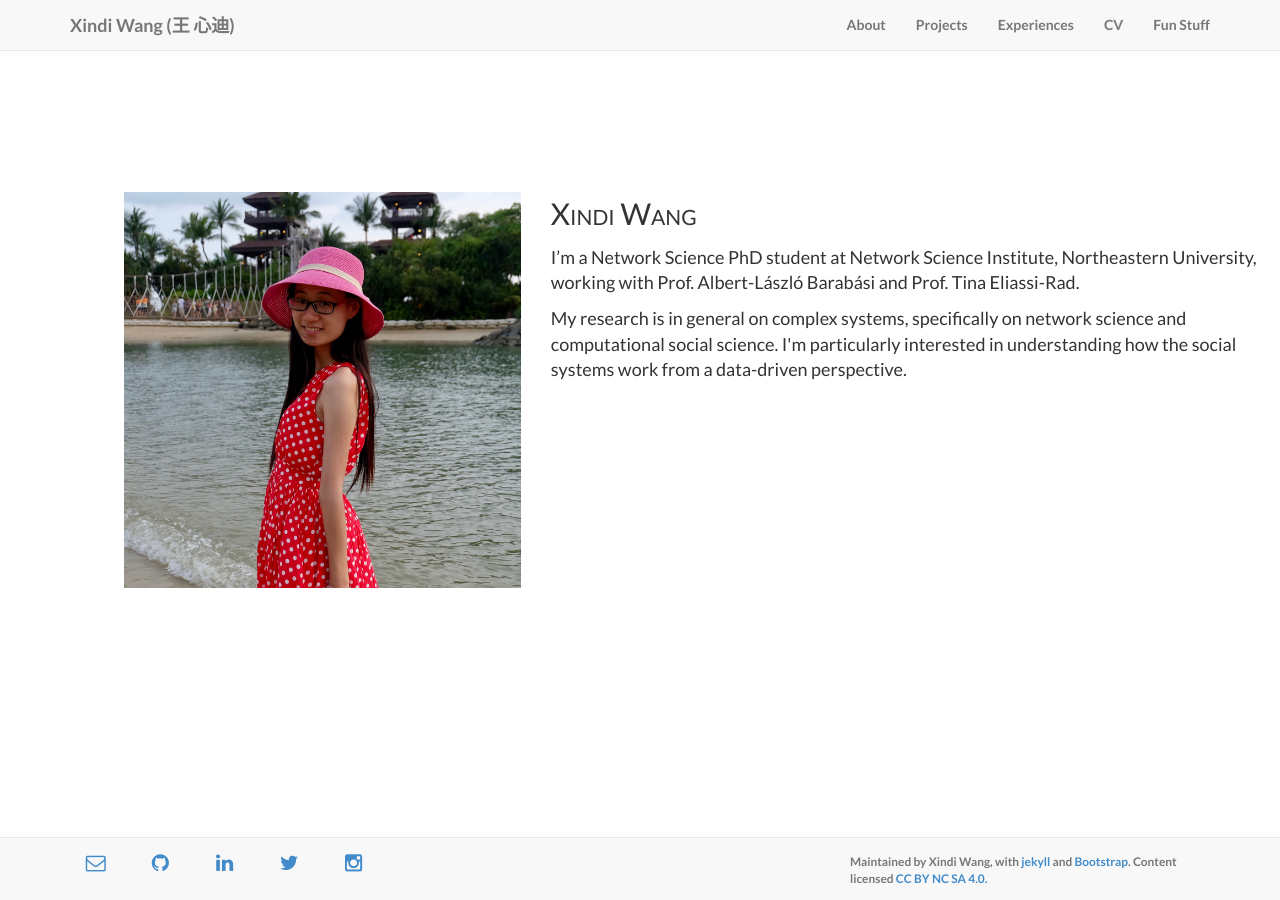
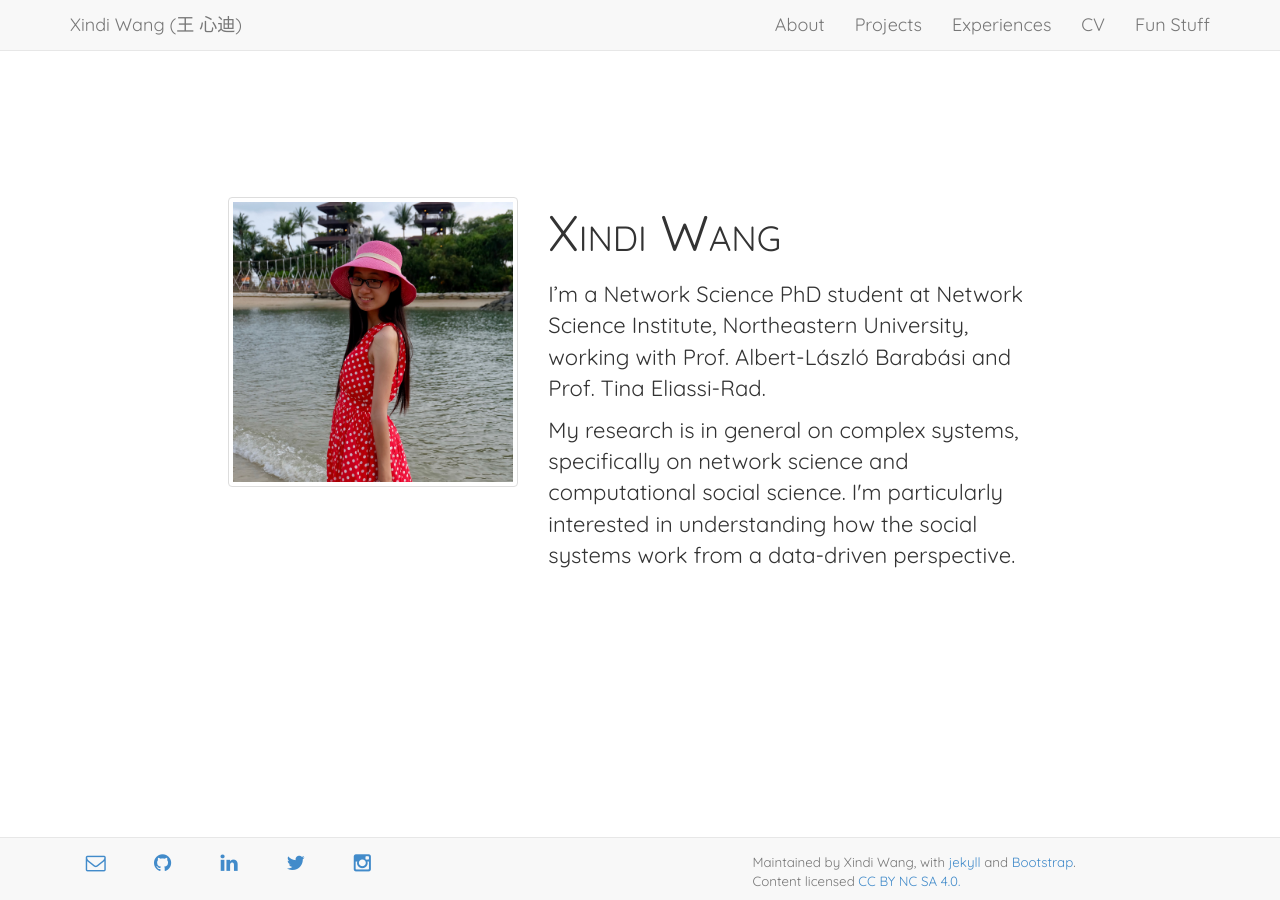
Before and after one commit to xindi-dumbledore/xindi-dumbledore.github.io, a Jekyll site: the page built from index.html, in a window 1280 px wide. Built offline with Jekyll 4.4.1, drawn with Linux system fonts in a browser that asks for light colours.

Commit message:
technical fixed

```diff
--- a/_includes/about.html
+++ b/_includes/about.html
@@ -3,18 +3,19 @@
 <div class="outer">
   <div class = "middle">
       <div class="row">
-        <div class="col-lg-12 col-lg-offset-1">
-          <div class = "col-sm-4">
-          <img class="img-responsive" src="../img/avatar.jpg" alt="My pic">
+        <div class="col-lg-12">
+          <div class = "col-sm-2"></div>
+          <div class = "col-sm-3">
+          <img class="center-block img-responsive img-thumbnail" src="../img/avatar.jpg" alt="My pic">
         </div>
-        <div class = "col-sm-7">
+        <div class = "col-sm-5">
           <p class = "indexsmall"> Xindi Wang </p>
           <p class = "indexnormal">
           I’m a Network Science PhD student at Network Science Institute, Northeastern University, working with Prof. Albert-László Barabási and Prof. Tina Eliassi-Rad.</p>
 
            <p class = "indexnormal">
              My research is in general on complex systems, specifically on network science and computational social science. I'm particularly interested in understanding how the social systems work from a data-driven perspective.</p>
-
+         <div class = "col-sm-2"></div>
         </div>
         </div>
 
--- a/_includes/footer.html
+++ b/_includes/footer.html
@@ -2,7 +2,7 @@
 <div class="navbar navbar-default navbar-fixed-bottom">
     <div class="container">
       <div class="row">
-            <div class="col-md-8">
+            <div class="col-md-7">
                 <ul class="list-inline">
                             <li>
                                 <a href="mailto:xindi.w1993@gmail.com" class ="navbar-btn btn"><i class="fa fa fa-envelope-o fa-fw" style="font-size:20px;"></i> </a>
@@ -14,8 +14,8 @@
                             {% endfor %}
                         </ul>
             </div>
-            <div class="col-md-4">
-                <p class="copyright text-muted small">Maintained by Xindi Wang, with <a href="https://jekyllrb.com">jekyll</a> and <a href="https://getbootstrap.com">Bootstrap</a>. Content licensed <a href="https://creativecommons.org/licenses/by-nc-sa/4.0/">CC BY NC SA 4.0.</a></p>
+            <div class="col-md-5">
+                <p class="copyright text-muted" style="font-size:10pt;">Maintained by Xindi Wang, with <a href="https://jekyllrb.com">jekyll</a> and <a href="https://getbootstrap.com">Bootstrap</a>. <br> Content licensed <a href="https://creativecommons.org/licenses/by-nc-sa/4.0/">CC BY NC SA 4.0.</a></p>
             </div>
         </div>
     </div>
--- a/css/landing-page.css
+++ b/css/landing-page.css
@@ -4,7 +4,11 @@
  * For details, see http://www.apache.org/licenses/LICENSE-2.0.
  */
 
-body,
+@import url('https://fonts.googleapis.com/css?family=Quicksand');
+
+body{
+  font-family: 'Quicksand', sans-serif !important;
+},
 html {
     width: 100%;
     height: 100%;
@@ -12,6 +16,17 @@ html {
 
 body,
 h1,
+h1.normal {
+   font-size: 18px;
+   font-weight: lighter;
+}
+
+h1.small {
+    font-variant: small-caps;
+    font-weight: lighter;
+    font-size:50px;
+}
+
 h2,
 h3,
 h4,
@@ -89,7 +104,7 @@ h6 {
 }
 
 .content-section-a {
-    padding: 50px 0;
+    padding: 20px 0;
     background-color: #f8f8f8;
 }
 
@@ -210,17 +225,18 @@ p.copyright {
   background-color: #f5f5f5;
 }
 
+
 .push {
   height: 60px;
 }
 
 p.indexnormal {
-   font-size: 18px;
+   font-size: 22px;
    font-weight: lighter;
 }
 
 p.indexsmall {
     font-variant: small-caps;
     font-weight: lighter;
-    font-size:30px;
+    font-size:50px;
 }
```
Also changed, not shown: _layouts/category_experience.html (+5 -12 lines), _layouts/category_life.html (+5 -12 lines), _layouts/category_project.html (+2 -9 lines), 9 other files.
